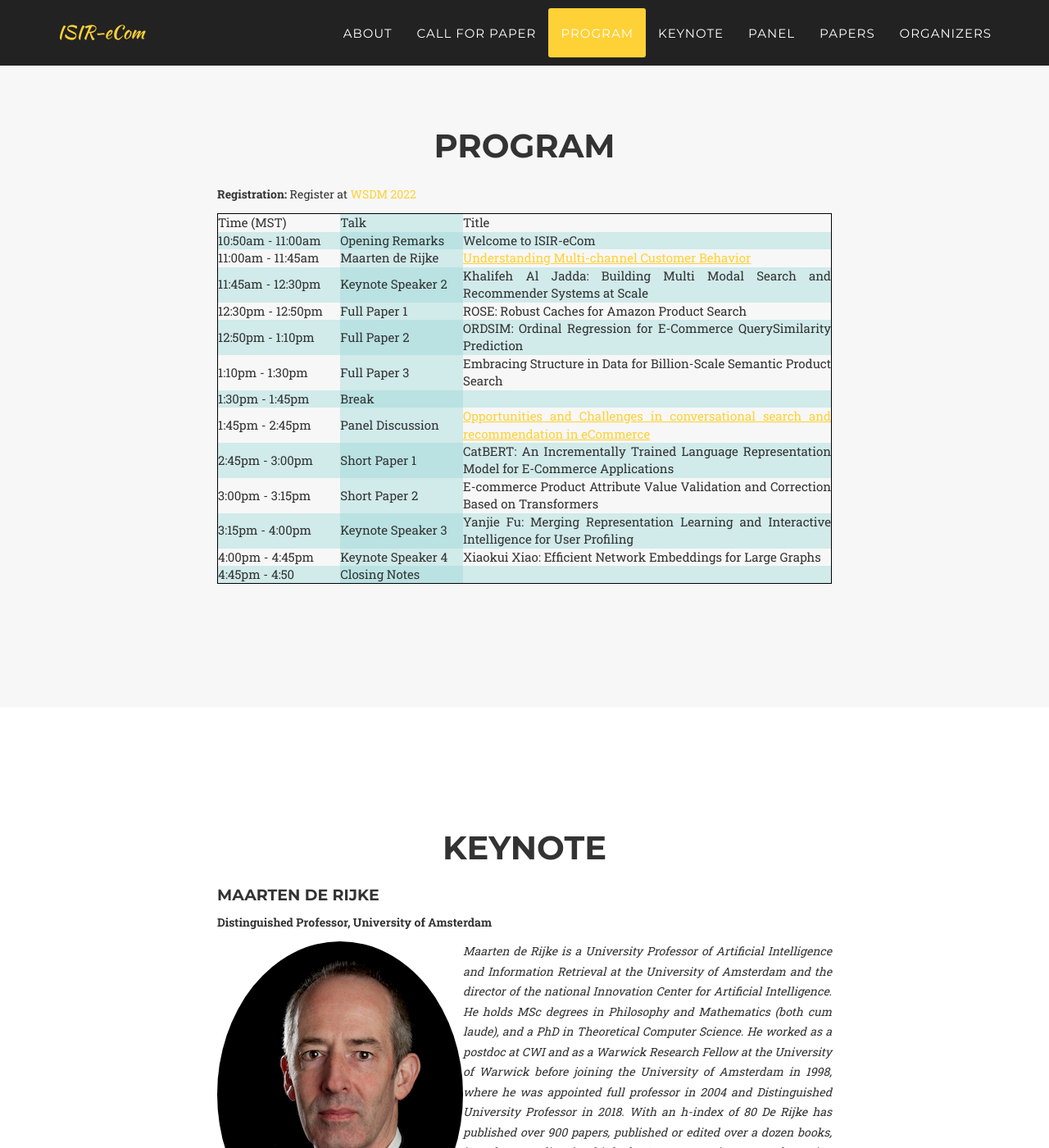
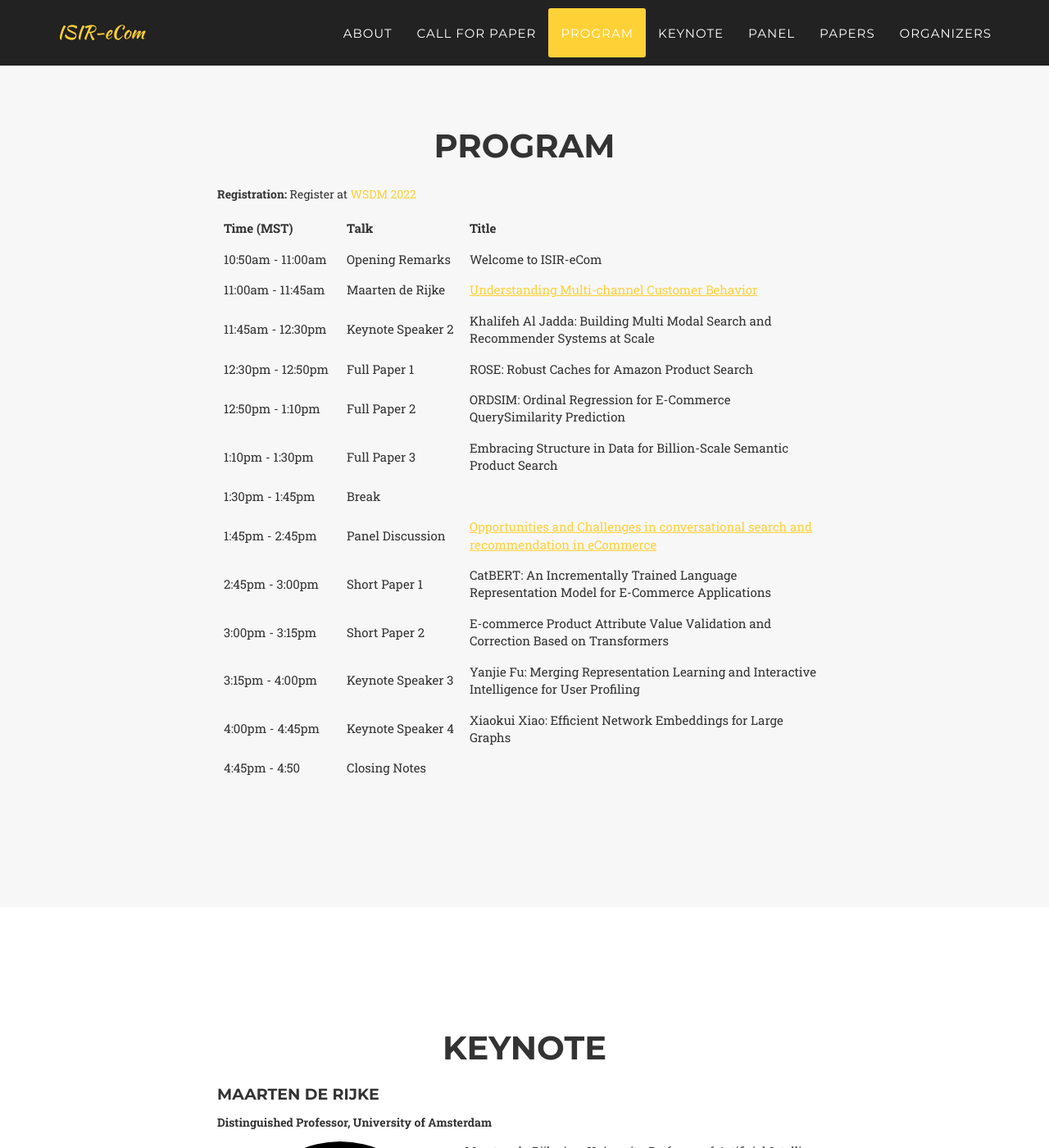
Before and after one commit to ISIR-eCom/ISIR-eCom.github.io, a Jekyll site: the page built from index.html, in a window 1280 px wide and 1400 px high, scrolled down 3406 px. Shown: the whole window at 82% size. Built offline with Jekyll 4.4.1, drawn with Linux system fonts in a browser that asks for light colours; some web fonts are replaced.

Commit message:
update the program table format

```diff
--- a/_includes/program.html
+++ b/_includes/program.html
@@ -7,26 +7,26 @@
 	                    <div class="row">
 	                        <div class="col-lg-8 col-lg-offset-2 text-justify">
 	                        	<style>
-									table, th, td {
-									  border: 1px solid black;
+									table {
 									  border-collapse: collapse;
+									  width: 100%;
 									}
 
-									tr:nth-child(even) {
-									  background-color: rgba(150, 212, 212, 0.4);
+									th, td {
+									  padding: 8px;
+									  text-align: left;
+									  border-bottom: 1px solid #DDD;
 									}
 
-									th:nth-child(even),td:nth-child(even) {
-									  background-color: rgba(150, 212, 212, 0.4);
-									}
+									tr:hover {background-color: #D6EEEE;}
 								</style>
 	                            <p class="large text-muted">
 	                            <p> <b>Registration: </b> Register at <a href="https://www.wsdm-conference.org/2022/" target="\_blank">WSDM 2022</a> </p>
 								<table>
 								  <tr>
-								    <td width="20%">Time (MST)</td>
-								    <td width="20%">Talk</td>
-								    <td width="60%">Title</td>
+								    <th width="20%">Time (MST)</th>
+								    <th width="20%">Talk</th>
+								    <th width="60%">Title</th>
 								  </tr>
 								  <tr>
 								    <td width="20%">10:50am - 11:00am</td>
```
